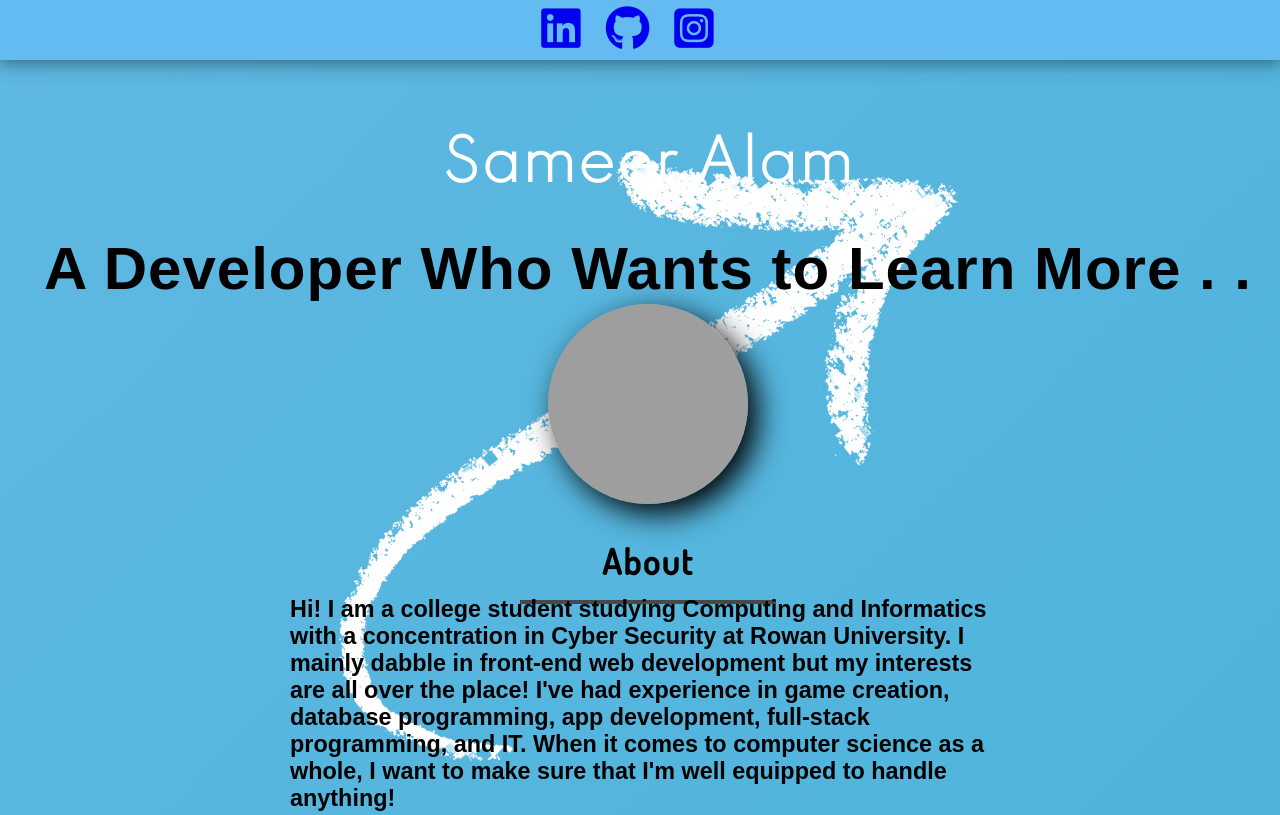
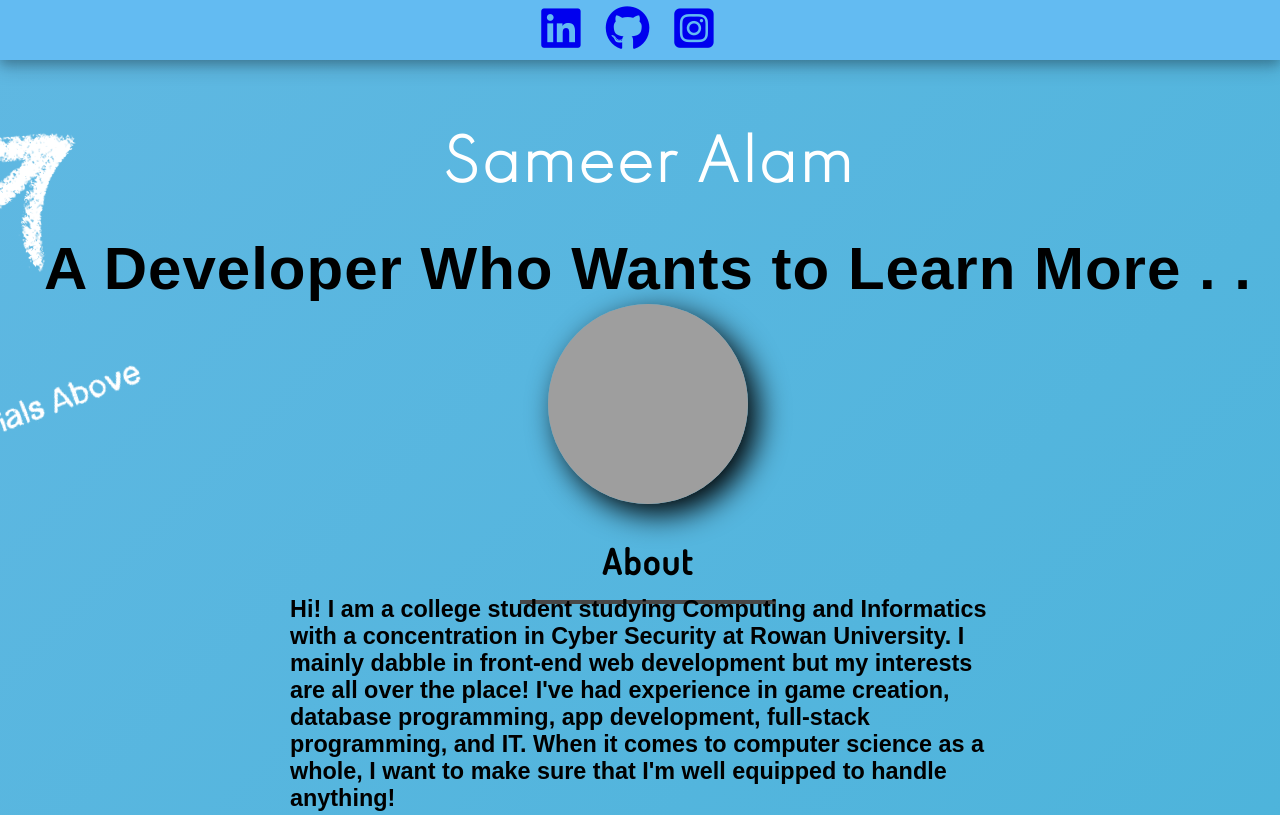
Before and after one commit to SameerAlam567/Sameers-Portfolio, a plain HTML site: page index.html in a window 1280 px wide. Shown: the top 815 px of the page. Drawn offline with Linux system fonts and the light colour scheme; grey boxes are pictures that could not be loaded; a web font is replaced by a local one.

Commit message:
Portfolio changes
added img designs to background

```diff
--- a/index.html
+++ b/index.html
@@ -36,7 +36,11 @@
 </div>
 
 <div class="arrow">
-  <img src = "pictures/arrow1.png" class="arrow" alt="arrow">
+  <img src="pictures/arrow1.png" class="arrow" alt="arrow" width="400" height="400">
+</div>
+
+<div class="chalktext">
+  <img src="pictures/chalktextsmall.png" class="chalktext" alt="chalktext">
 </div>
 
 <div class="pcontext">
--- a/style.css
+++ b/style.css
@@ -323,7 +323,7 @@ div {
   transition: transform .2s;
   height: 200px;
   width: 200px;
-  margin-top: 1400px;
+  margin-top: 1000px;
 }
 
 .github {
@@ -354,11 +354,19 @@ div {
 
 
 .arrow {
-  display: flex;
+  position: relative;
+  right: 350px;
+  top: 20px;
+  transform: rotate(-2deg);
 }
 
 
-
+.chalktext {
+  position: relative;
+  right: 350px;
+  top: -20px;
+  transform: rotate(-10deg);
+}
 
 
 
```
Also changed, not shown: pictures/chalktext.png (added), pictures/chalktextsmall.png (added).
